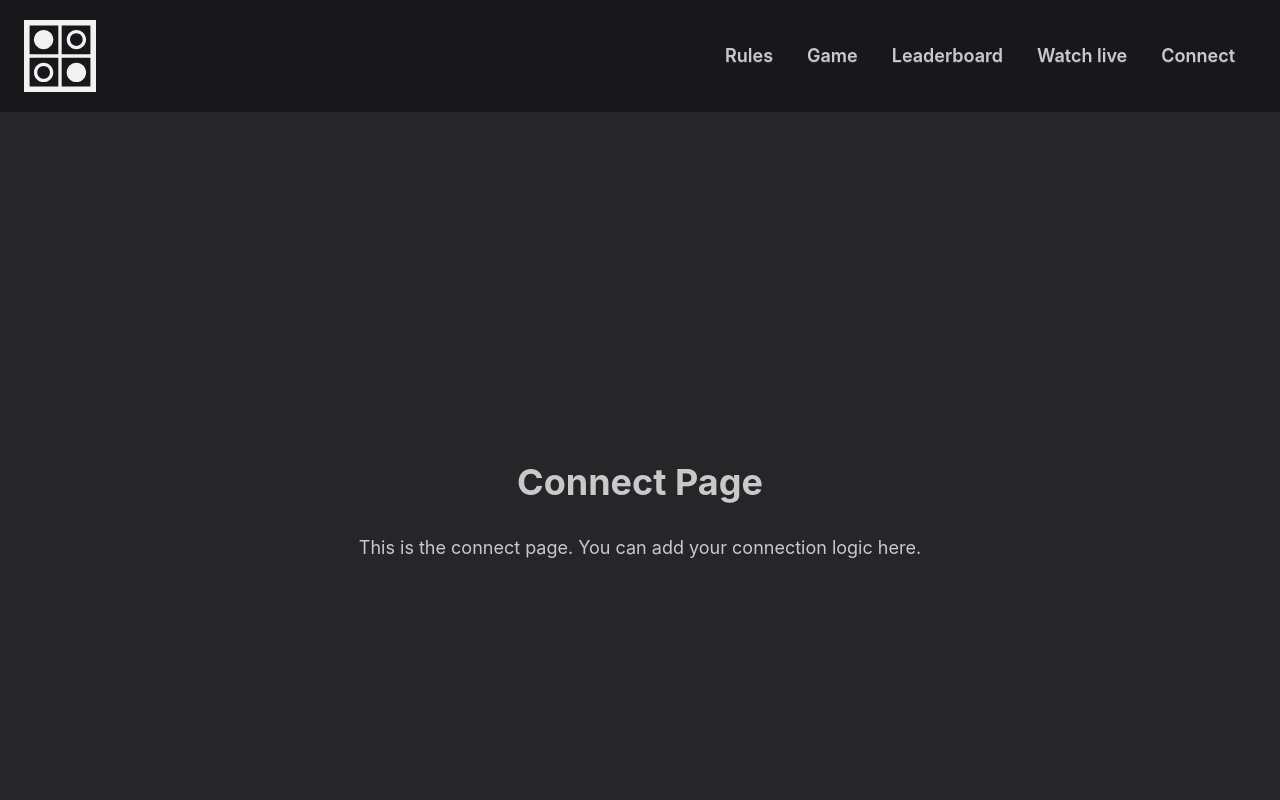
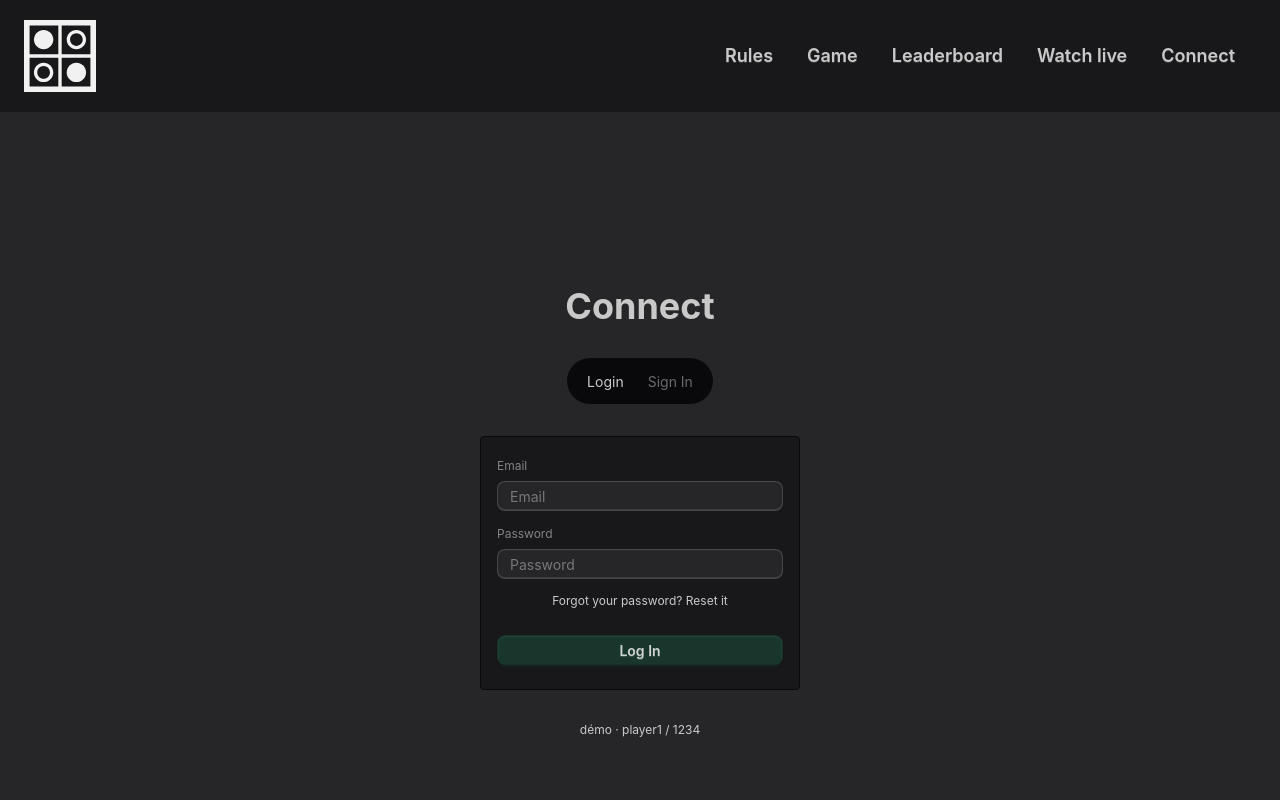
Before and after one commit to HopHouse13/42_ft_transcendence, a React (Vite) app in the folder front-end/: page /connect in a window 1280 px wide. Shown: the top 800 px of the page. Built offline with nearby package versions, Linux system fonts and the light colour scheme.

Commit message:
Dev(front-end): add connect page with login and register forms     - add forgot password and reset password pages

```diff
--- a/front-end/src/App.tsx
+++ b/front-end/src/App.tsx
@@ -2,6 +2,8 @@ import React from 'react';
 import {BrowserRouter, Routes, Route} from 'react-router-dom';
 import Game from './pages/game.tsx';
 import Connect from './pages/connect.tsx';
+import ForgotPassword from './pages/forgotPassword.tsx';
+import ResetPassword from './pages/resetPassword.tsx';
 import Rules from './pages/rules.tsx';
 import Leaderboard from './pages/leaderboard.tsx';
 import Watch from './pages/watch.tsx';
@@ -20,6 +22,8 @@ const App =(): React.ReactElement => {
 						<Route path="/" element={<Game />} />
 						<Route path="/game" element={<Game />} />
 						<Route path="/connect" element={<Connect />} />
+						<Route path="/forgotPassword" element={<ForgotPassword />} />
+						<Route path="/resetPassword" element={<ResetPassword />} />
 						<Route path="/rules" element={<Rules />} />
 						<Route path="/leaderboard" element={<Leaderboard />} />
 						<Route path="/watch" element={<Watch />} />
--- a/front-end/src/pages/connect.tsx
+++ b/front-end/src/pages/connect.tsx
@@ -1,10 +1,107 @@
-const Connect = (): React.ReactElement => {
-    return (
-        <div className="flex flex-col items-center justify-center h-screen">
-            <h1 className="text-4xl font-bold mb-8">Connect Page</h1>
-            <p className="text-lg">This is the connect page. You can add your connection logic here.</p>
+import { Link } from "react-router-dom";
+import { useState } from "react";
+
+const Connect = () => {
+  const [mode, setMode] = useState<"login" | "register">("login");
+  const [username, setUsername] = useState("");
+  const [email, setEmail] = useState("");
+  const [password, setPassword] = useState("");
+  const [confirmPassword, setConfirmPassword] = useState("");
+
+  const isLogin = mode === "login";
+
+  const handleSwitch = (next: "login" | "register") => {
+    setMode(next);
+    setUsername("");
+    setEmail("");
+    setPassword("");
+    setConfirmPassword("");
+  };
+
+  const handleSubmit = (e: React.SubmitEvent) => {
+    e.preventDefault();
+    if ( !isLogin && password !== confirmPassword) {
+      alert("Passwords do not match");
+      return;
+    }
+    console.log("Form submitted", { mode, username, email, password, confirmPassword });
+  };
+
+  return (
+    <div className="size-full flex flex-col items-center justify-center" >
+      <h1 className="text-4xl font-bold mb-8">{isLogin ? "Connect" : "Create Your Account"}</h1>
+      <div className="flex flex-col items-center max-w-xs gap-8 w-full px-4">
+        {/* Ajouter le bouton pour Google */}
+
+        {/* <div className=""> */}
+          <div className="justify-center bg-base-300 p-2 rounded-full">
+            <div className="tabs tabs-boxed border-base-300 rounded-box">
+              <input type="radio" name="login_tab" id="login" className="tab" aria-label="Login" checked={isLogin} onChange={() => handleSwitch("login")} defaultChecked/>
+              <input type="radio" name="register_tab" id="register" className="tab" aria-label="Sign In" checked={!isLogin} onChange={() => handleSwitch("register")} />
+            </div>
+          </div>
+
+          {/* Form */}
+          <form className="fieldset bg-base-200 border-base-300 rounded-box w-xs border p-4" onSubmit={handleSubmit}>
+            <>
+            { !isLogin && (
+              <label className="fieldset">
+                <span className="label">Username</span>
+                <input type="text" className="input validator" value={username} onChange={(e) => setUsername(e.target.value)} placeholder="Username" required title="Username is required" minLength={3} maxLength={50} pattern="^[a-zA-Z0-9][a-zA-Z0-9_]{3,50}$"/>
+                <span className="validator-hint hidden">
+                  Must be 3-50 letters, digit or underscore.
+                  <br/> Can't start with an underscore.
+                </span>
+              </label>
+            )}
+            </>
+
+            <label className="fieldset">
+                <label className="label">Email</label>
+                <input type="email" className="input validator" value={email} onChange={(e) => setEmail(e.target.value)} placeholder="Email" required title="Email is required"/>
+                <p className="validator-hint hidden">Required</p>
+            </label>
+
+            <label className="fieldset">
+              <span className="label">Password</span>
+              <input type="password" className="input validator" value={password} onChange={(e) => setPassword(e.target.value)} required placeholder="Password" minLength={8} maxLength={255} pattern="^(?=.*\d)(?=.*[a-zA-Z])(?=.*[.@#$*!?_+-]).{8,255}$" title="Must be more than 8 characters, including number, lowercase letter, uppercase letter" />
+              <span className="validator-hint hidden">
+                  Must be more than 8 characters, including
+                <br/> At least one number
+                <br/> At least one letter
+                <br/> At least one special character (e.g., .@#$*!?_+-)
+              </span>
+            </label>
+
+            {!isLogin ? (
+              <label className="fieldset">
+              <span className="label">Confirm Password</span>
+              <input type="password" className="input validator" value={confirmPassword} onChange={(e) => setConfirmPassword(e.target.value)} required placeholder="Confirm Password"  />
+              <span className="validator-hint hidden">
+                  Must be the same as the password above
+              </span>
+            </label>
+            ) : (
+              <label className="fieldset">
+                <span className="text-xs justify-center flex">
+                  <Link to="/forgotPassword" className="link link-hover">
+                    Forgot your password? Reset it
+                  </Link>
+                </span>
+              </label>
+            )}
+
+            <button className="btn btn-neutral mt-4 mb-2" type="submit">
+              {isLogin ? "Log In" : "Sign In"}
+            </button>
+          </form>
+
+          {/* Hint */}
+          {isLogin && ( <p className="text-xs"> démo · <span>player1 / 1234</span> </p> )}
         </div>
-    );
-};
+      </div>
+    // </div>
+  );
+}
 
 export default Connect;
--- /dev/null
+++ b/front-end/src/pages/forgotPassword.tsx
@@ -0,0 +1,21 @@
+const ForgotPassword = (): React.ReactElement => {
+    return (
+        <form className="fieldset bg-base-200 border-base-300 rounded-box border p-4">
+            <div className="flex flex-col items-center justify-center">
+                <h1 className="text-4xl font-bold mb-4">Forgot Your Password?</h1>
+                <p className="text-lg">Enter your email address below. </p>
+                <p className="text-lg"> We will send you a link to set a new password.</p>
+                <label className="fieldset mt-4">
+                    <span className="label">Email</span>
+                    <input type="email" className="input validator" placeholder="Email" required title="Email is required"/>
+                    <p className="validator-hint hidden">Required</p>
+                </label>
+                <button type="submit" className="btn btn-neutral mt-4 mb-2">
+                    Reset Password
+                </button>
+            </div>
+        </form>
+    );
+};
+
+export default ForgotPassword;
--- /dev/null
+++ b/front-end/src/pages/resetPassword.tsx
@@ -0,0 +1,32 @@
+const ResetPassword = (): React.ReactElement => {
+    return (
+        <form className="fieldset bg-base-200 border-base-300 rounded-box border p-4">
+            <div className="flex flex-col items-center justify-center">
+                <h1 className="text-4xl font-bold mb-4">Enter Your New Password</h1>
+                <p className="text-lg mb-4">You need to change your password. </p>
+                <label className="fieldset">
+                    <span className="label">Password</span>
+                    <input type="password" className="input validator" required placeholder="Password" minLength={8} maxLength={255} pattern="^(?=.*\d)(?=.*[a-zA-Z])(?=.*[.@#$*!?_+-]).{8,255}&" title="Must be more than 8 characters, including number, lowercase letter, uppercase letter" />
+                    <span className="validator-hint hidden">
+                        Must be more than 8 characters, including
+                        <br/> At least one number
+                        <br/> At least one letter
+                        <br/> At least one special character (e.g., .@#$*!?_+-)
+                    </span>
+                </label>
+                <label className="fieldset">
+                    <span className="label">Confirm Password</span>
+                    <input type="password" className="input validator" required placeholder="Confirm Password"  />
+                    <span className="validator-hint hidden">
+                        Must be the same as the password above
+                    </span>
+                </label>
+                <button type="submit" className="btn btn-neutral mt-4 mb-2">
+                    Continue
+                </button>
+            </div>
+        </form>
+    );
+};
+
+export default ResetPassword;
```
